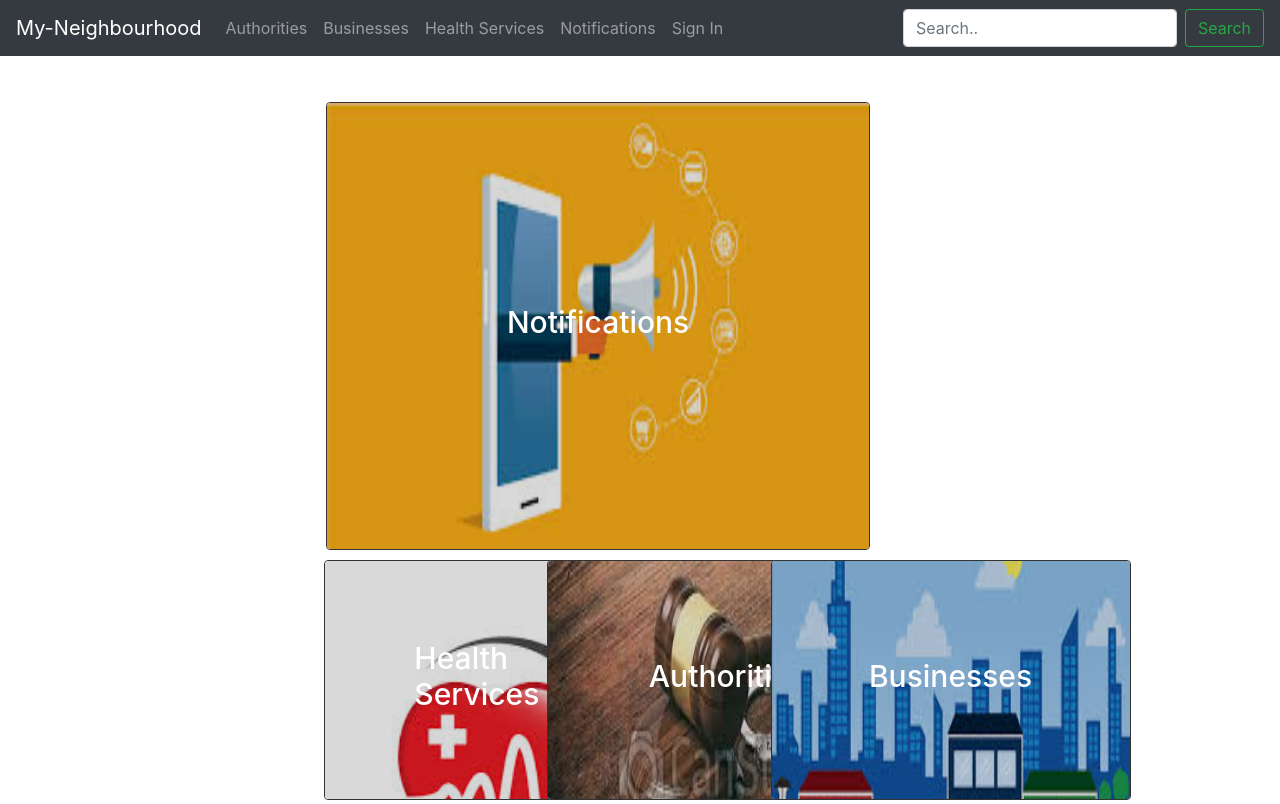
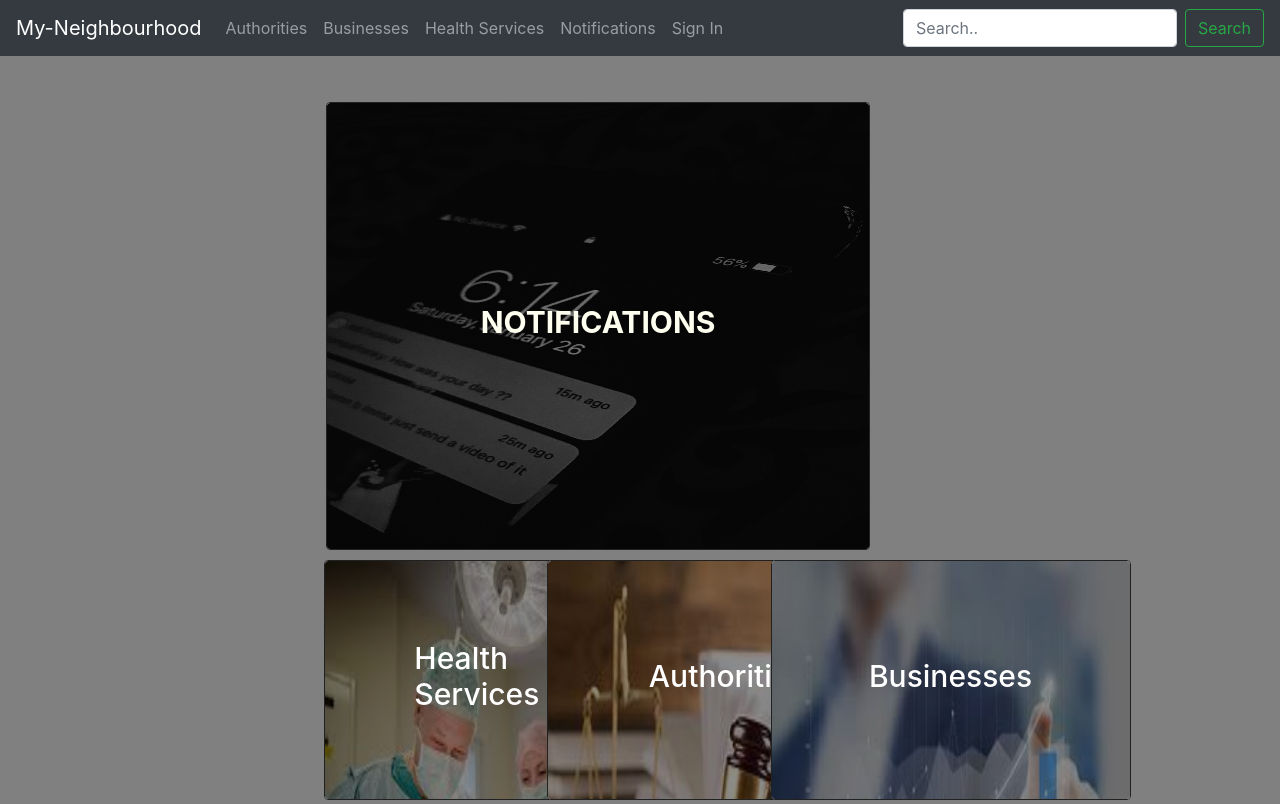
Before and after one commit to Ngina07/My-Neighbourhood, a Django app: template area_app/templates/index.html in a window 1280 px wide. Run offline with Django 3.2, Linux system fonts and the light colour scheme; the template is opened without the code that fills it, so the values that code supplies are empty; some libraries are stand-ins or nearby versions.

Commit message:
style the webpage to be more user friendly

```diff
--- a/area_app/templates/index.html
+++ b/area_app/templates/index.html
@@ -3,6 +3,10 @@
 {% load staticfiles %}
 
 {% block content %}
+
+<body style="background-color: gray">
+
+
   <div class="container">
     <div class="row">
       <div class="col-md-12 top-div" style="margin-top:40px;"></div>
@@ -11,9 +15,10 @@
       <div class="col-xs-12 col-sm-12 col-md-6 col-lg-6">
         <a href="{% url 'notifications'%}">
           <div class="card" style="width: 34rem;height:28rem;">
-        <img class="card-img-top dark" src="/media/businesslogo/notifications.jpeg" style="width:34rem;height:28rem;">
+            <img class="card-img-top dark" src="/media/businesslogo/notifications2.jpg"
+              style="width:34rem;height:28rem;">
             <div class="centered">
-          <h4 style="color:white; font-size:30px;">Notifications</h4>
+              <h4 style="color:ivory; font-size:30px;"><strong>NOTIFICATIONS</strong></h4>
             </div>
           </div>
         </a>
@@ -24,7 +29,8 @@
       <div class="col-xs-12 col-sm-6 col-md-4 col-lg-4">
         <a href="{% url 'health'%}">
           <div class="card" style="width: 22.5rem;height:15rem;">
-        <img class="card-img-top dark" src="/media/businesslogo/healthservices.jpeg" style="width:34rem;height:28rem;">
+            <img class="card-img-top dark" src="/media/businesslogo/hospital1.jpeg"
+              style="width:34rem;height:28rem;">
             <div class="centered">
               <h4 style="color:white; font-size:30px;">Health Services</h4>
             </div>
@@ -34,7 +40,7 @@
       <div class="col-xs-12 col-sm-6 col-md-4 col-lg-4">
         <a href="{% url 'authorities'%}">
           <div class="card" style="width: 22.5rem;height:15rem;">
-        <img class="card-img-top dark" src="/media/businesslogo/authorities.jpeg" style="width:34rem;height:28rem;">
+            <img class="card-img-top dark" src="/media/businesslogo/auth.jpeg" style="width:34rem;height:28rem;">
             <div class="centered">
               <h4 style="color:white; font-size:30px;">Authorities</h4>
             </div>
@@ -44,7 +50,7 @@
       <div class="col-xs-12 col-sm-6 col-md-4 col-lg-4">
         <a href="{% url 'businesses'%}">
           <div class="card" style="width: 22.5rem;height:15rem;">
-        <img class="card-img-top dark" src="/media/businesslogo/businesses.jpeg" style="width:34rem;height:28rem;">
+            <img class="card-img-top dark" src="/media/businesslogo/buss.jpeg" style="width:34rem;height:28rem;">
             <div class="centered">
               <h4 style="color:white; font-size:30px;">Businesses</h4>
             </div>
@@ -53,36 +59,41 @@
       </div>
     </div>
   </div>
+</body>
+<style>
+  .dark {
+    filter: brightness(55%);
+  }
 
-<style>
-.dark{
-  filter: brightness(85%);
-}
   .centered {
     position: absolute;
     top: 50%;
     left: 50%;
     transform: translate(-50%, -50%);
   }
+
   .card {
     position: relative;
-  border: 1px solid #333;
+    border: 1px solid rgb(34, 33, 33);
     margin: 2%;
     overflow: hidden;
     width: 540px;
   }
+
   .card img {
     max-width: 100%;
     -moz-transition: all 0.3s;
     -webkit-transition: all 0.3s;
     transition: all 0.3s;
   }
+
   .card:hover img {
     -moz-transform: scale(1.1);
     -webkit-transform: scale(1.1);
     transform: scale(1.1);
-  filter: brightness(50%);
+    filter: brightness(30%);
   }
+
   .container {
     padding-left: 0;
     padding-right: 0;
--- a/area_app/templates/registration/base.html
+++ b/area_app/templates/registration/base.html
@@ -13,7 +13,7 @@
 
     {% block styles %}
     {% bootstrap_css %}
-    <!-- <link rel="stylesheet" href="{% static 'css/navbar.css' %}"> -->
+
     <link rel="stylesheet" href="{% static 'css/styles.css' %}">
     {% endblock %}
 
--- a/area_app/templates/registration/login.html
+++ b/area_app/templates/registration/login.html
@@ -3,6 +3,9 @@
 {% load static %}
 
 {% block content %}
+
+<body style="background: linear-gradient(rgba(0, 0, 0, 0.5), rgba(0, 0, 0, 0.5)), url(/media/businesslogo/bg1.jpg) no-repeat center center fixed;">
+    <div class="col-md-4 form-section"></div>
 
     <div class="col-md-4 form-section">
 
@@ -44,5 +47,6 @@
     </div>
 
     </div>
+</body>
 
 {% endblock %}
--- a/neighbourhood/settings.py
+++ b/neighbourhood/settings.py
@@ -145,3 +145,5 @@ STATICFILES_DIR=[
 
 MEDIA_URL = '/media/'
 MEDIA_ROOT = os.path.join(BASE_DIR, 'media')
+
+django_heroku.settings(locals())
```
Also changed, not shown: area_app/templates/registration/registration_form.html (+6 -1 lines), media/businesslogo/auth.jpeg (added), media/businesslogo/backg.jpeg (added), media/businesslogo/bg1.jpg (added), media/businesslogo/bg2.jpeg (added), media/businesslogo/buss.jpeg (added), media/businesslogo/hospital1.jpeg (added), media/businesslogo/notifications2.jpg (added). Lines whose indentation alone changed are shown as unchanged.
